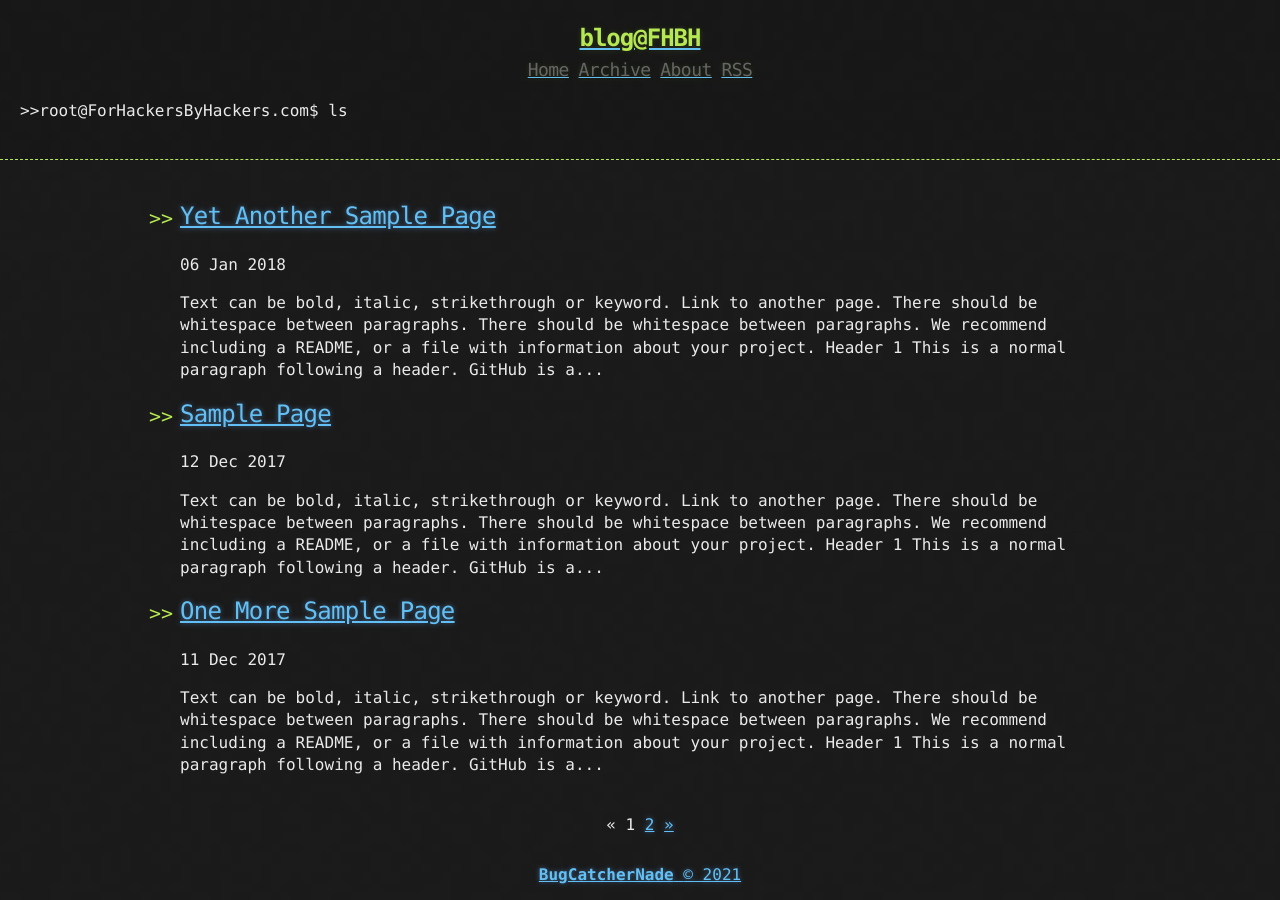
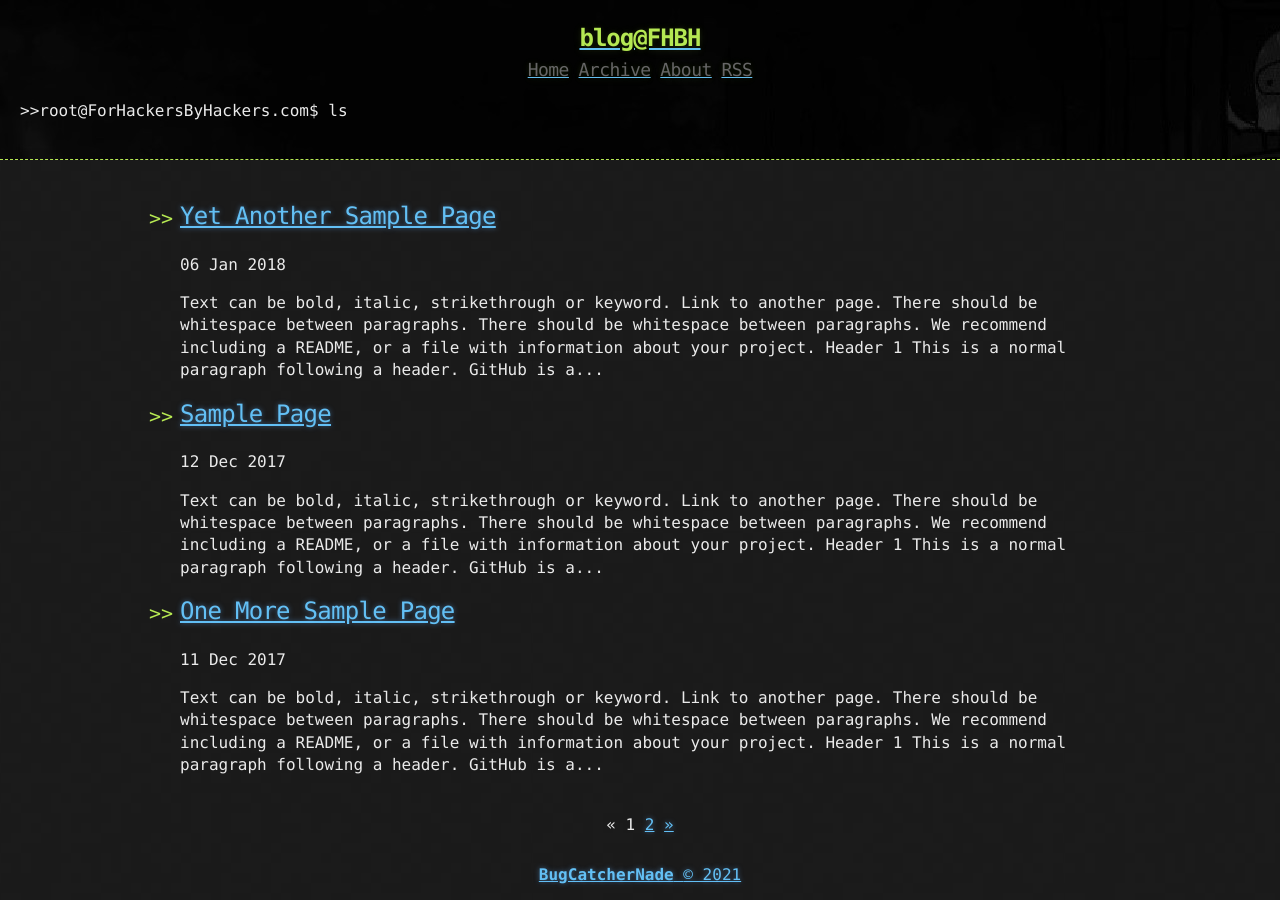
Before and after one commit to bugcatchernade/blog, a Jekyll site: the page built from index.html, in a window 1280 px wide. Built offline with Jekyll 4.4.1, drawn with Linux system fonts in a browser that asks for light colours; the list of posts is cut into pages by our own code.

Commit message:
Update base.scss

```diff
--- a/_sass/base.scss
+++ b/_sass/base.scss
@@ -50,7 +50,7 @@ li {
 */
 
 header {
-  background: rgba(0, 0, 0, 0.1);
+  background: url("../assets/header-bg.jpg");
   border-bottom: 1px dashed $conifer; //header;
   padding: 20px;
   margin: 0 0 40px 0;
```
